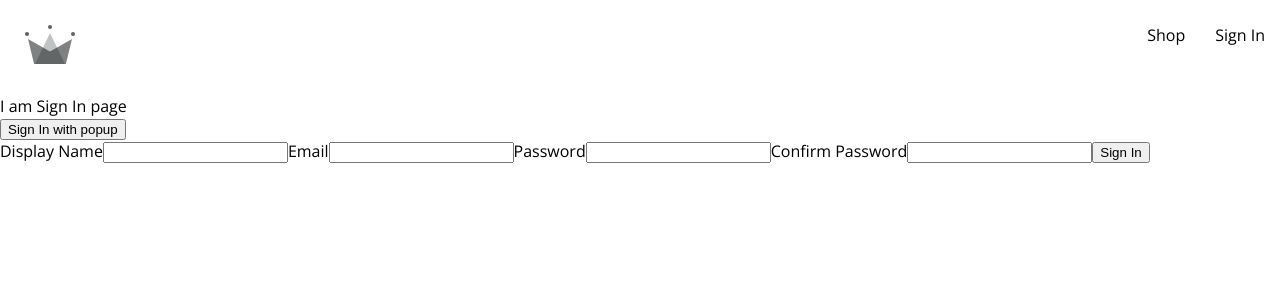
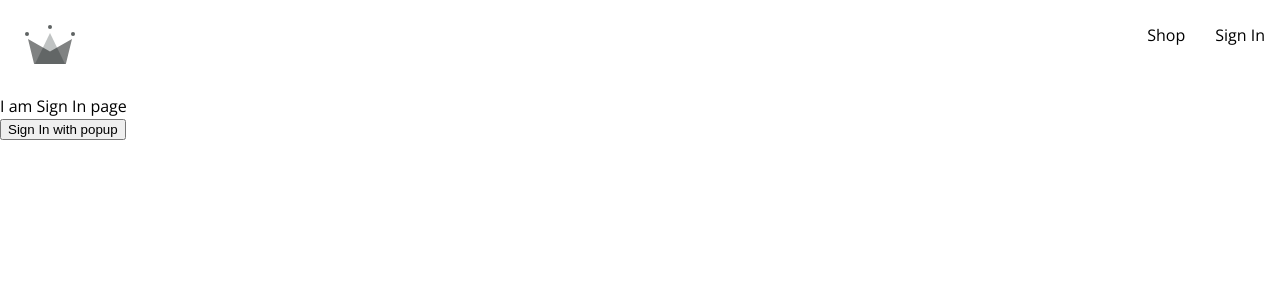
Before and after one commit to franpas12123/react-clothing-ecommerce, a React (Vite) app: page /sign-in in a window 1280 px wide. Shown: the top 300 px of the page. Built offline with nearby package versions, Linux system fonts and the light colour scheme.

Commit message:
move sign-up logic to SignUpForm component

```diff
--- a/src/routes/sign-in/sign-in.component.jsx
+++ b/src/routes/sign-in/sign-in.component.jsx
@@ -1,12 +1,7 @@
-import { useState } from 'react'
-import { signInWithGooglePopup, createUserDocumentFromAuth } from '@/utils/firebase'
-
-const defaultFormFields = {
-  displayName: '',
-  email: '',
-  password: '',
-  confirmPassword: ''
-}
+import {
+  signInWithGooglePopup,
+  createUserDocumentFromAuth,
+} from '@/utils/firebase'
 
 const SignIn = () => {
   const handleSignInWithPopup = async () => {
@@ -15,33 +10,10 @@ const SignIn = () => {
     await createUserDocumentFromAuth(user)
   }
 
-  const [formFields, setFormFields] = useState(defaultFormFields)
-  const { displayName, email, password, confirmPassword } = formFields
-
-  const onChangeHandler = (e) => {
-    setFormFields({...formFields, [e.target.name]: e.target.value})
-  }
-
   return (
     <>
       <div>I am Sign In page</div>
       <button onClick={handleSignInWithPopup}>Sign In with popup</button>
-
-      <form onSubmit={() => {}}>
-        <label>Display Name</label>
-        <input type='text' name='displayName' value={displayName} onChange={onChangeHandler} required  />
-
-        <label>Email</label>
-        <input type='email' name='email' value={email} onChange={onChangeHandler} required  />
-
-        <label>Password</label>
-        <input type='password' name='password' value={password} onChange={onChangeHandler} required  />
-
-        <label>Confirm Password</label>
-        <input type='password' name='confirmPassword' value={confirmPassword} onChange={onChangeHandler} required  />
-
-        <button type='submit'>Sign In</button>
-      </form>
     </>
   )
 }
```
